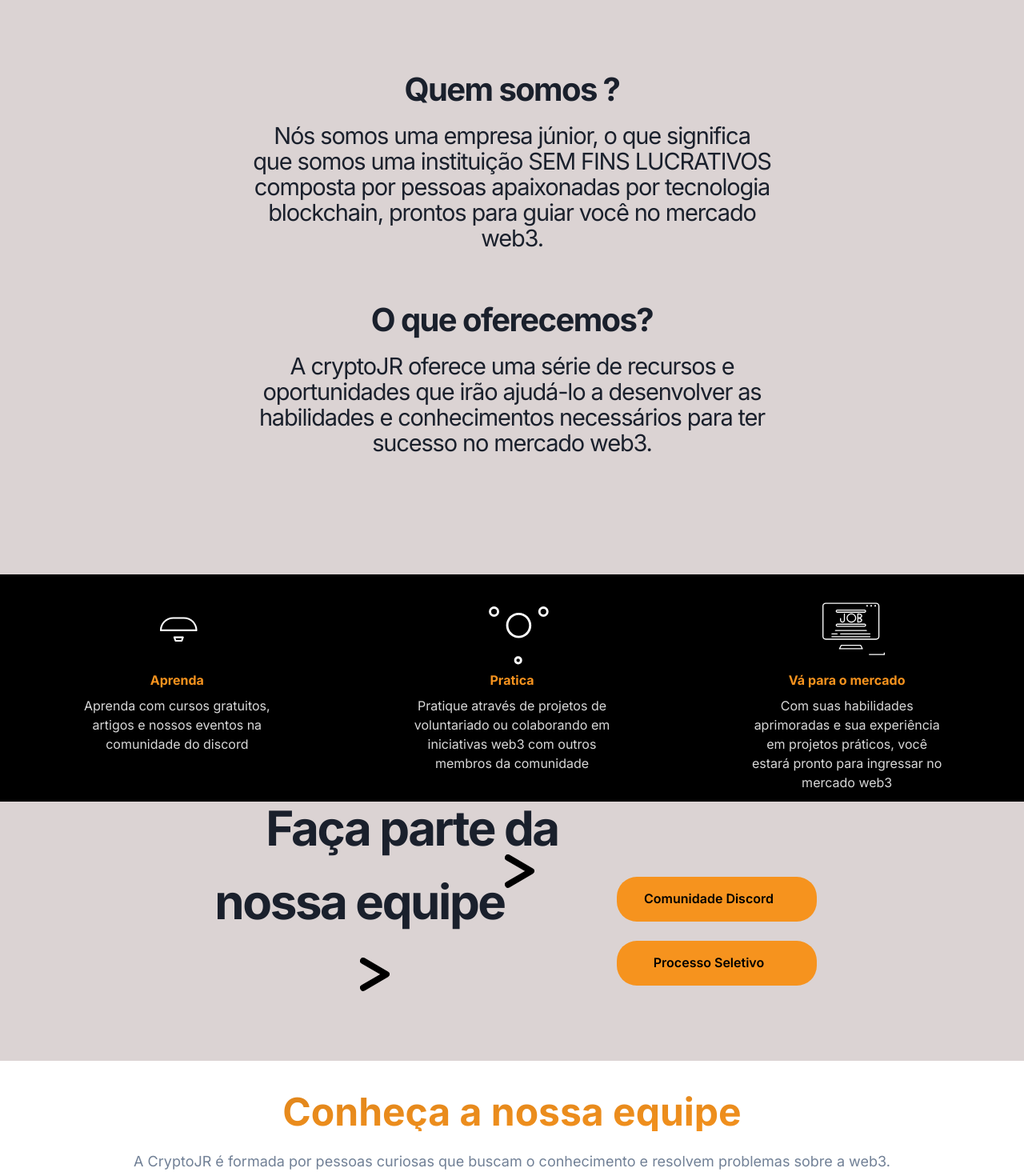
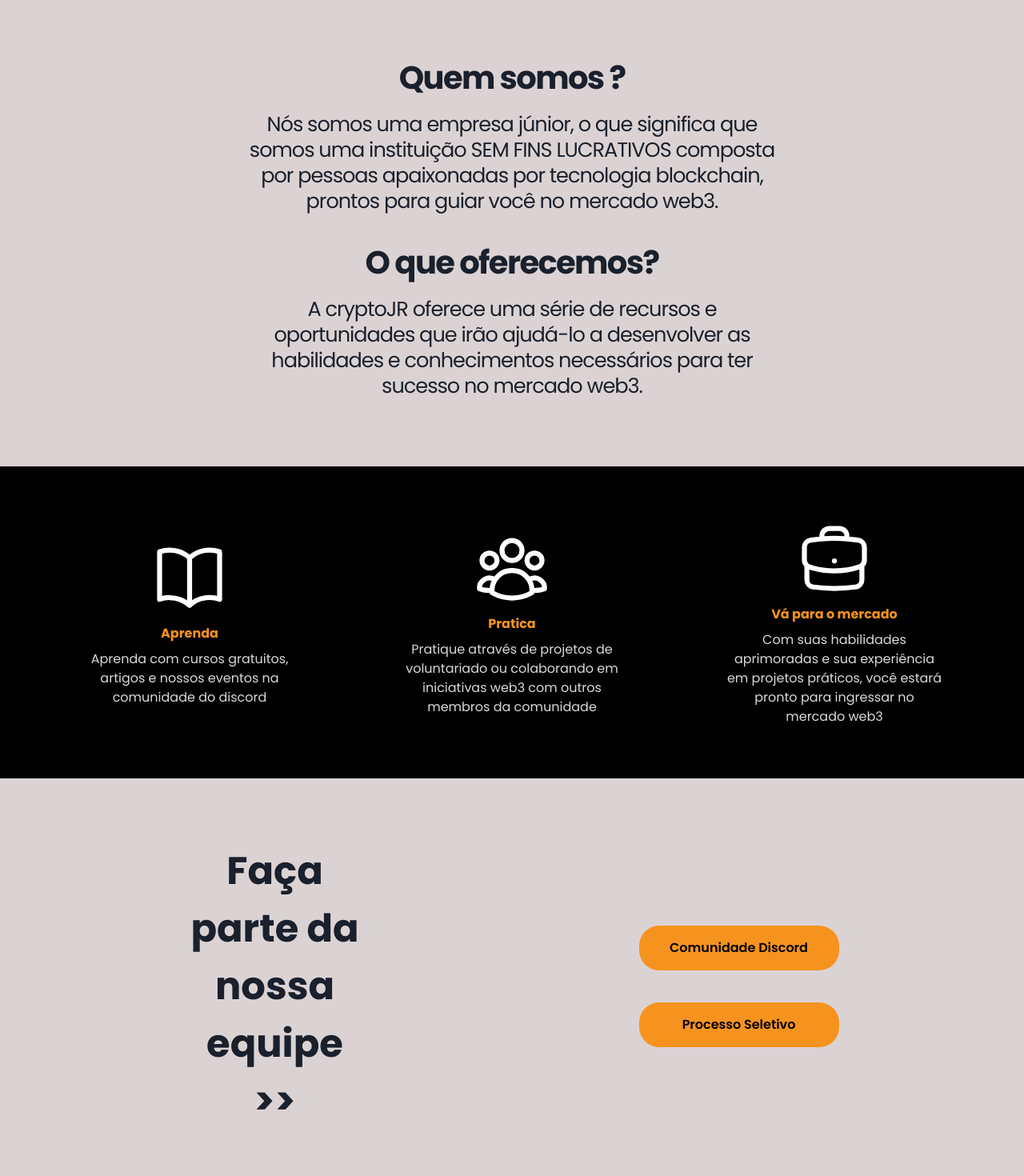
Before and after one commit to JrCrypto/crypto-jr-page, a Next.js app: page / in a window 1280 px wide. Shown: the part 760-2230 px from the top of the page at 80% size. Built offline with nearby package versions, Linux system fonts and the light colour scheme.

Commit message:
fix some styles

```diff
--- a/src/components/About/AboutBanner.tsx
+++ b/src/components/About/AboutBanner.tsx
@@ -5,6 +5,11 @@
   MercadoDeTrabalhoIcon,
   PraticaIcon,
 } from "@/components/Icons";
+import {
+  HiOutlineBookOpen,
+  HiOutlineUserGroup,
+  HiOutlineBriefcase,
+} from "react-icons/hi2";
 
 interface FeatureProps {
   title: string;
@@ -12,64 +17,64 @@
   icon: ReactElement;
 }
 
-const Feature = ({ title, text, icon, ...props }: FeatureProps) => {
+const Feature = ({ title, text, icon }: FeatureProps) => {
   return (
-    <Stack
-      {...props}
-      display={"flex"}
-      justifyContent={"center"}
-      alignItems={"center"}
-    >
     <Flex
-        w={16}
-        h={16}
+      w={"24rem"}
+      h={"20rem"}
       align="center"
       justify="center"
       color="white"
-        rounded="full"
       bg="black"
-        mb={4}
+      gap="2"
+      flexDirection={"column"}
     >
       {icon}
-      </Flex>
+
       <Text fontWeight={700} color="primary" textAlign={"center"}>
         {title}
       </Text>
-      <Text color="#D9D9D9" w={250} h={100} textAlign={"center"}>
+
+      <Text color="#D9D9D9" w={"70%"} textAlign={"center"}>
         {text}
       </Text>
-    </Stack>
+    </Flex>
   );
 };
 
 export default function AboutBanner() {
   return (
-    <>
-      <Box p={4} bg="black" padding={"8"}>
-        <SimpleGrid columns={{ base: 1, md: 3 }} spacing={10}>
+    <Flex
+      w={"100%"}
+      align="center"
+      justify="space-between"
+      color="white"
+      bg="black"
+      flexDirection={{base: "column", md: "row"}}
+      p={45}
+      paddingY={35}
+    >
       <Feature
-            icon={<Icon as={AprendaIcon} w={131} h={129} />}
+        icon={<HiOutlineBookOpen size={100} />}
         title={"Aprenda"}
         text={
           "Aprenda com cursos gratuitos, artigos e nossos eventos na comunidade do discord"
         }
       />
       <Feature
-            icon={<Icon as={PraticaIcon} w={158} h={158} mb={2} mr={6} />}
+        icon={<HiOutlineUserGroup size={100} />}
         title={"Pratica"}
         text={
           "Pratique através de projetos de voluntariado ou colaborando em iniciativas web3 com outros membros da comunidade"
         }
       />
       <Feature
-            icon={<Icon as={MercadoDeTrabalhoIcon} w={140} h={134} />}
+        icon={<HiOutlineBriefcase size={100} />}
         title={"Vá para o mercado"}
         text={
           "Com suas habilidades aprimoradas e sua experiência em projetos práticos, você estará pronto para ingressar no mercado web3"
         }
       />
-        </SimpleGrid>
-      </Box>
-    </>
+    </Flex>
   );
 }
--- a/src/components/About/AboutInformation.tsx
+++ b/src/components/About/AboutInformation.tsx
@@ -7,15 +7,14 @@
   return (
     <Flex
       bg="lightGray"
-      padding="10"
       flexDirection={"column"}
       alignItems={"center"}
-      gap={10}
-      p={100}
+      gap={15}
+      p={{base:8, md: 85}}
     >
-      <Box maxW={"60%"}>
+      <Box maxW={{base: "100%", md: "60%"}}>
         <Text
-          fontSize={"40px"}
+          fontSize={"2.5rem"}
           fontWeight={"700"}
           lineHeight={"44px"}
           letterSpacing={"-0.04em"}
@@ -24,8 +23,9 @@
         >
           Quem somos ?
         </Text>
+
         <Text
-          fontSize={"29px"}
+          fontSize={"1.6rem"}
           fontWeight={"400"}
           lineHeight={"32px"}
           letterSpacing={"-0.04em"}
@@ -37,10 +37,10 @@
         </Text>
       </Box>
 
-      <Box mb={"3rem"} maxW={"60%"}>
+      <Box  maxW={{base: "100%", md: "60%"}}>
         <IdeiaIcon />
         <Text
-          fontSize={"40px"}
+          fontSize={"2.5rem"}
           fontWeight={"700"}
           lineHeight={"44px"}
           letterSpacing={"-0.04em"}
@@ -50,7 +50,7 @@
           O que oferecemos?
         </Text>
         <Text
-          fontSize={"29px"}
+          fontSize={"1.6rem"}
           fontWeight={"400"}
           lineHeight={"32px"}
           letterSpacing={"-0.04em"}
--- a/src/components/About/CTA.jsx
+++ /dev/null
@@ -1,76 +0,0 @@
-import React from "react";
-import { Box, Flex, chakra, Grid, Text } from "@chakra-ui/react";
-import { Icon } from '@chakra-ui/icons';
-import { VectorIcon } from "@/components/Icons";
-const urlDiscord = "https://discord.gg/UtYrJztJAW";
-
-const CTA = () => {
-    return (
-        <>
-            <Flex justifyContent={'center'} bg="lightGray">
-                <Flex maxW={'40%'} alignContent={'center'} >
-                    <Text fontSize={'60px'} fontWeight={700} lineHeight={'66px'} textAlign={'center'} letterSpacing={'-0.04em'} >
-                        Faça parte da nossa equipe
-                        {<Icon as={VectorIcon} w={131} h={129} />}
-                        {<Icon as={VectorIcon} w={131} h={129} />}
-                    </Text>
-
-                </Flex>
-                <Flex flexDirection={'column'} justifyContent={'center'}>
-                    <Flex
-                        as={"a"}
-                        href={urlDiscord}
-                        target={"_blank"}
-                        justify="center"
-                        h={14}
-                        w={250}
-                        px={6}
-                        lineHeight={25.22}
-                        alignItems="center"
-                        bg={"primary"}
-                        borderRadius={"25px"}
-                        _hover={{ bg: "primary.600" }}
-                        textDecoration={"none"}
-
-                    >
-                        <chakra.span
-                            fontWeight={"600"}
-                            textDecoration={"none"}
-                            color={"black"}
-                            mr={5}
-                        >
-                            Comunidade Discord
-                        </chakra.span>
-                    </Flex>
-                    <br />
-                    <Flex
-                        as={"a"}
-                        href={urlDiscord}
-                        target={"_blank"}
-                        justify="center"
-                        h={14}
-                        w={250}
-                        px={6}
-                        lineHeight={25.22}
-                        alignItems="center"
-                        bg={"primary"}
-                        borderRadius={"25px"}
-                        _hover={{ bg: "primary.600" }}
-                        textDecoration={"none"}
-                    >
-                        <chakra.span
-                            fontWeight={"600"}
-                            textDecoration={"none"}
-                            color={"black"}
-                            mr={5}
-                        >
-                            Processo Seletivo
-                        </chakra.span>
-                    </Flex>
-                </Flex>
-            </Flex >
-        </>
-    );
-};
-
-export default CTA;
--- /dev/null
+++ b/src/components/About/ContactSection.jsx
@@ -0,0 +1,79 @@
+import React from "react";
+import { Box, Flex, chakra, Grid, Text } from "@chakra-ui/react";
+
+const CTA = () => {
+  const urlDiscord = "https://discord.gg/UtYrJztJAW";
+  const urProcessoSeletivo = "https://discord.gg/UtYrJztJAW";
+
+  return (
+    <Flex
+      justifyContent={"space-around"}
+      align="center"
+      bg="lightGray"
+      w="100%"
+      gap={10}
+      flexDirection={{ base: "column", sm: "column", md: "row" }}
+      p={20}
+    >
+      <Box maxW={{ base: "80%", sm: "80%", md: "20%", lg: "20%" }}>
+        <Text fontSize={"3rem"} fontWeight={700} textAlign={"center"}>
+          Faça parte da nossa equipe {">>"}
+        </Text>
+      </Box>
+
+      <Flex align="center" gap={10} flexDirection={"column"}>
+        <Flex
+          key={"Comunidade Discord"}
+          id={"ComunidadeDiscord"}
+          as={"a"}
+          href={urlDiscord}
+          target={"_blank"}
+          justify="center"
+          h={14}
+          w={250}
+          px={6}
+          alignItems="center"
+          bg={"primary"}
+          borderRadius={"25px"}
+          _hover={{ bg: "primary.600" }}
+          textDecoration={"none"}
+        >
+          <chakra.span
+            fontWeight={"600"}
+            textDecoration={"none"}
+            color={"black"}
+          >
+            Comunidade Discord
+          </chakra.span>
+        </Flex>
+
+        <Flex
+          key={"Processo Seletivo"}
+          id={"ProcessoSeletivo"}
+          as={"a"}
+          href={urProcessoSeletivo}
+          target={"_blank"}
+          justify="center"
+          h={14}
+          w={250}
+          px={6}
+          alignItems="center"
+          bg={"primary"}
+          borderRadius={"25px"}
+          _hover={{ bg: "primary.600" }}
+          textDecoration={"none"}
+        >
+          <chakra.span
+            fontWeight={"600"}
+            textDecoration={"none"}
+            color={"black"}
+          >
+            Processo Seletivo
+          </chakra.span>
+        </Flex>
+      </Flex>
+    </Flex>
+  );
+};
+
+export default CTA;
--- a/src/components/About/index.tsx
+++ b/src/components/About/index.tsx
@@ -2,14 +2,14 @@
 import React from "react";
 import AboutInformation from "./AboutInformation";
 import AboutBanner from "./AboutBanner";
-import CTA from "./CTA";
+import ContactSection from "./ContactSection";
 
 const index = () => {
   return (
-    <Box id="about">
+    <Box id="about" fontFamily={"Poppins"} fontWeight={"400"}>
       <AboutInformation />
       <AboutBanner />
-      <CTA />
+      <ContactSection />
     </Box>
   );
 };
--- a/src/styles/globals.css
+++ b/src/styles/globals.css
@@ -1,4 +1,5 @@
 @import url(https://fonts.googleapis.com/css2?family=Inter:wght@400;500;600;700&display=swap);
+@import url(https://fonts.googleapis.com/css2?family=Poppins:ital,wght@0,400;0,500;0,600;0,700;0,800;1,400;1,700&display=swap);
 
 .canvasParticle {
   max-width: 100vw;
```
Lines whose indentation alone changed are shown as unchanged.
